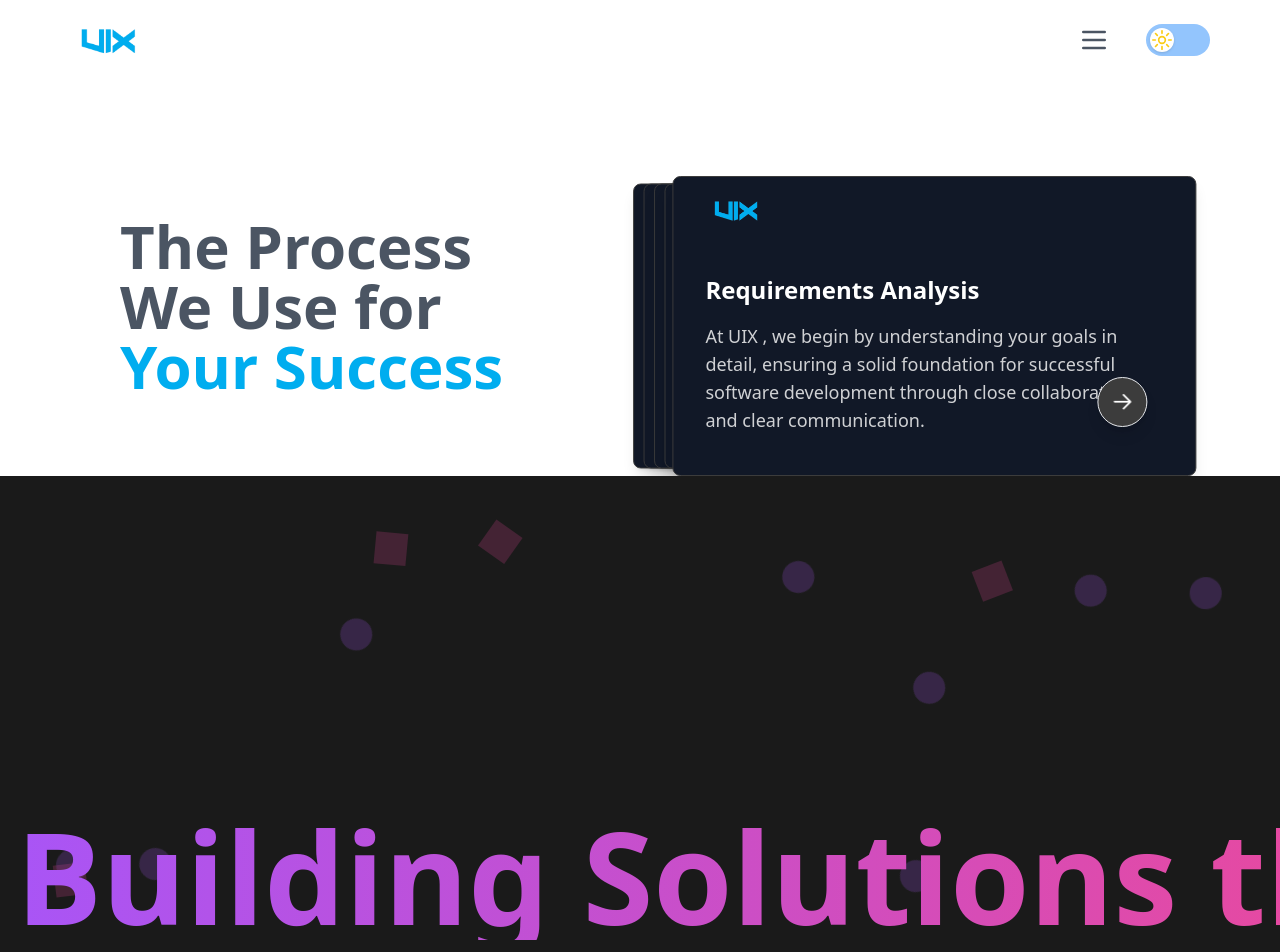
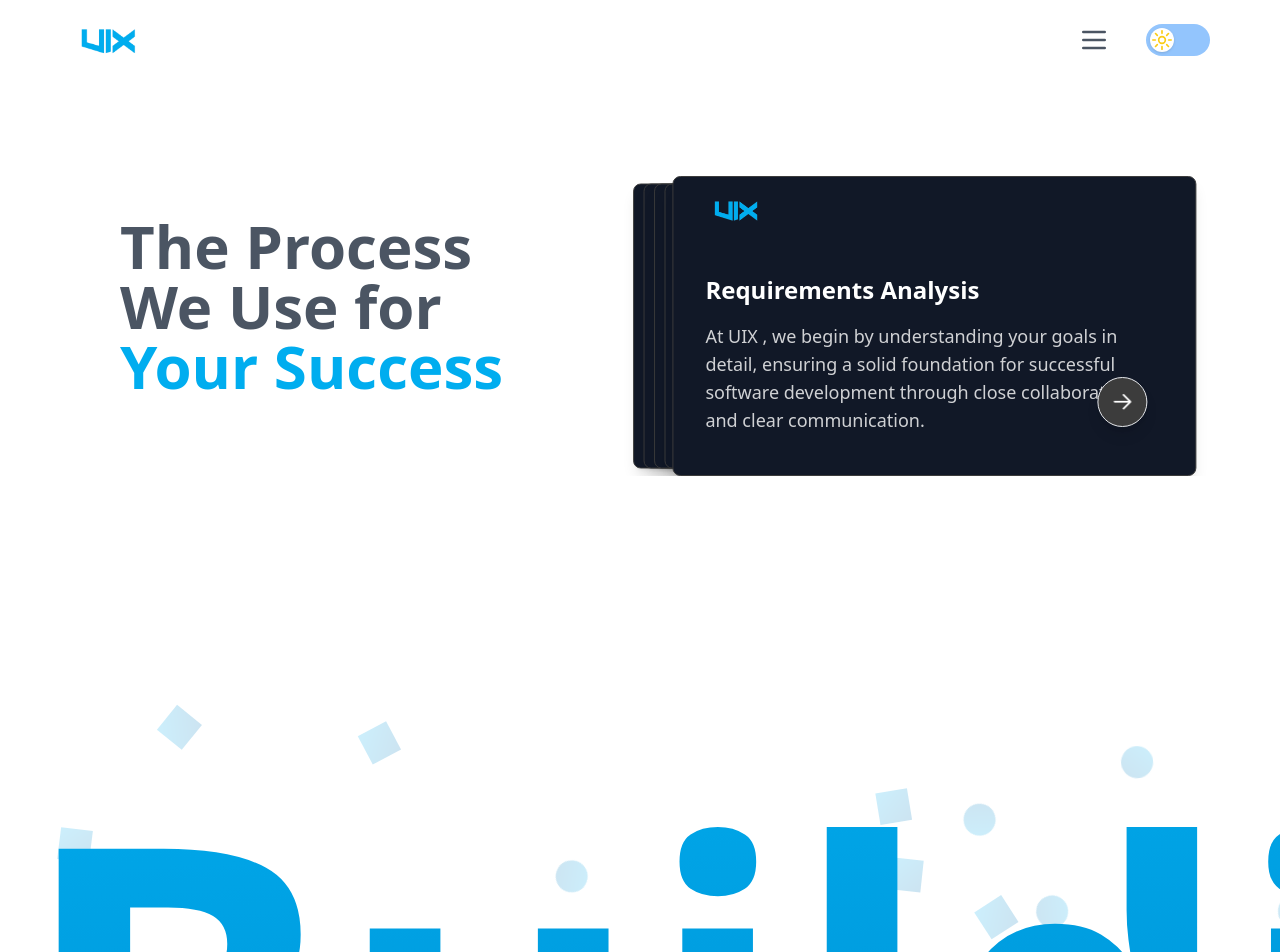
Before and after one commit to FaisalIrfan258/Uix-new, a Next.js app: page / in a window 1280 px wide. Shown: the top 952 px of the page. Built offline with nearby package versions, Linux system fonts and the light colour scheme.

Commit message:
fixed the scroll trigger component

```diff
--- a/src/app/components/Card.tsx
+++ b/src/app/components/Card.tsx
@@ -72,7 +72,9 @@ export default function CardStack() {
         <div className="w-full md:w-1/2 mt-10">
           <h2 className="text-3xl sm:text-4xl md:text-5xl lg:text-6xl font-bold text-gray-600 dark:text-white mb-8 px-2 ml-6 sm:px-0">
             The Process <br /> We Use for <br />
-            <span className="text-[#00adef]">Your Success</span>
+            <span className="text-[#00adef]"
+
+          >Your Success</span>
           </h2>
         </div>
 
--- a/src/app/components/ScrollTrigger.tsx
+++ b/src/app/components/ScrollTrigger.tsx
@@ -1,6 +1,6 @@
 'use client'
 
-import React, { useEffect, useRef } from 'react'
+import React, { useEffect, useRef, useState } from 'react'
 import { gsap } from 'gsap'
 import { ScrollTrigger } from 'gsap/ScrollTrigger'
 
@@ -11,19 +11,45 @@ export default function ScrollTriggerComponent() {
   const triggerRef = useRef<HTMLElement>(null)
   const circlesRef = useRef<HTMLDivElement>(null)
   const squaresRef = useRef<HTMLDivElement>(null)
+  const textRef = useRef<HTMLHeadingElement>(null)
+  const [fontSize, setFontSize] = useState('10vw')
 
   useEffect(() => {
     const section = sectionRef.current
     const trigger = triggerRef.current
     const circles = circlesRef.current
     const squares = squaresRef.current
+    const text = textRef.current
 
-    if (!section || !trigger || !circles || !squares) return
+    if (!section || !trigger || !circles || !squares || !text) return
+
+    const resizeText = () => {
+      const containerHeight = trigger.clientHeight
+      let size = 8 // Start with a slightly smaller initial size
+      text.style.fontSize = `${size}vw`
+
+      while (text.scrollHeight <= containerHeight * 0.9 && size < 100) { // Reduce max height to 90%
+        size++
+        text.style.fontSize = `${size}vw`
+      }
+
+      size--
+      setFontSize(`${size}vw`)
+    }
+
+    resizeText()
+    window.addEventListener('resize', resizeText)
+
+    // Calculate the scroll distance needed to fully reveal the text
+    const textWidth = text.scrollWidth
+    const containerWidth = trigger.clientWidth
+    const scrollDistance = textWidth - containerWidth
 
     const tl = gsap.timeline({
       scrollTrigger: {
         trigger: trigger,
         start: 'top top',
+        end: `+=${scrollDistance + containerWidth}`,
         scrub: 1,
         pin: true,
         anticipatePin: 1,
@@ -31,7 +57,7 @@ export default function ScrollTriggerComponent() {
     })
 
     tl.to(section, {
-      translateX: '-100%',
+      x: -scrollDistance,
       ease: 'none',
       duration: 1,
     })
@@ -63,13 +89,14 @@ export default function ScrollTriggerComponent() {
     return () => {
       ScrollTrigger.getAll().forEach(st => st.kill())
       tl.kill()
+      window.removeEventListener('resize', resizeText)
     }
   }, [])
 
   return (
     <section
       ref={triggerRef}
-      className="h-screen overflow-hidden bg-[#1A1A1A] relative"
+      className="h-screen overflow-hidden relative mt-32"
     >
       <div
         ref={circlesRef}
@@ -78,7 +105,7 @@ export default function ScrollTriggerComponent() {
         {[...Array(10)].map((_, i) => (
           <div
             key={`circle-${i}`}
-            className="absolute w-8 h-8 rounded-full bg-purple-500 opacity-20"
+            className="absolute w-8 h-8 rounded-full bg-gradient-to-br from-[#00adef] to-[#0074b7] opacity-20"
             style={{
               left: `${Math.random() * 100}%`,
               top: `${Math.random() * 100}%`,
@@ -93,7 +120,7 @@ export default function ScrollTriggerComponent() {
         {[...Array(10)].map((_, i) => (
           <div
             key={`square-${i}`}
-            className="absolute w-8 h-8 bg-pink-500 opacity-20"
+            className="absolute w-8 h-8 bg-gradient-to-br from-[#00adef] to-[#0074b7] opacity-20"
             style={{
               left: `${Math.random() * 100}%`,
               top: `${Math.random() * 100}%`,
@@ -105,7 +132,11 @@ export default function ScrollTriggerComponent() {
         ref={sectionRef}
         className="flex items-center h-full whitespace-nowrap"
       >
-        <h2 className="text-5xl sm:text-6xl md:text-7xl lg:text-8xl xl:text-9xl font-bold bg-gradient-to-r from-purple-500 via-pink-500 to-red-500 text-transparent bg-clip-text px-4 will-change-transform">
+        <h2
+          ref={textRef}
+          className="font-bold bg-gradient-to-br from-[#00adef] to-[#0074b7] bg-clip-text text-transparent px-4 will-change-transform"
+          style={{ fontSize }}
+        >
           Building Solutions that shape your business
         </h2>
       </div>
--- a/tailwind.config.ts
+++ b/tailwind.config.ts
@@ -20,6 +20,9 @@ const config: Config = {
         '50vh': '50vh',
         '100vh': '100vh',
       },
+      gradient: {
+        'custom-gradient': 'linear-gradient(135deg, #00adef 0%, #0074b7 100%)',
+      },
     },
   },
   plugins: [],
```
Also changed, not shown: src/app/components/Footer.tsx (added), src/app/components/Hero.tsx (added), src/app/components/Services.tsx (added), src/app/components/Testimonials.tsx (added).
